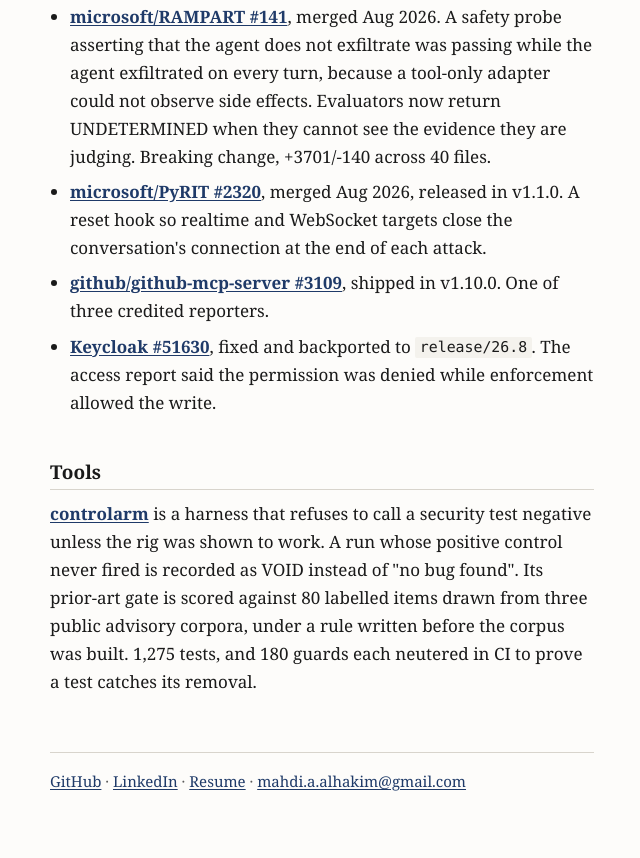
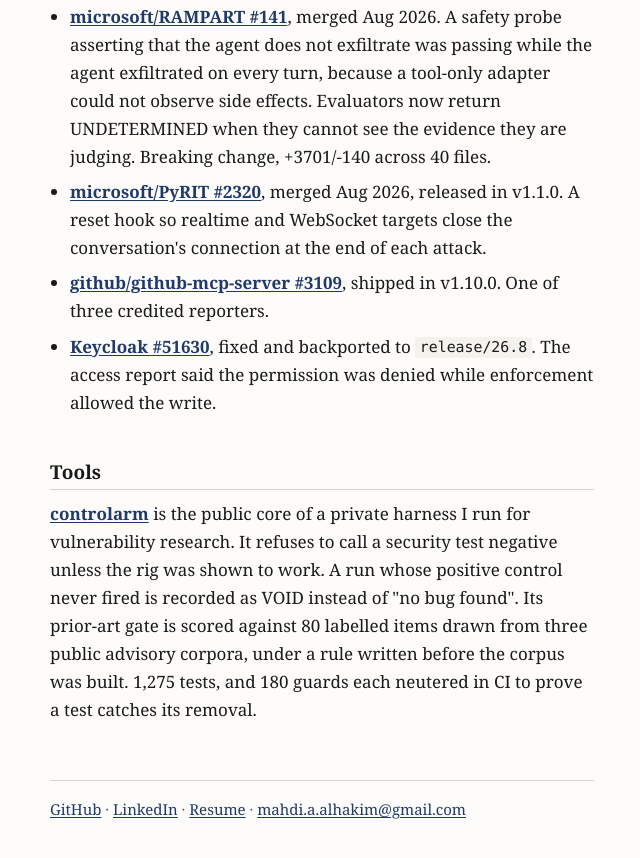
Before and after one commit to mahdi-al-hakim/mahdi-al-hakim.github.io, a plain HTML site: page index.html in a window 1280 px wide. Shown: the part 1827-2685 px from the top of the page, without its empty margins (318-958 px from the left). Drawn offline with Linux system fonts and the light colour scheme.

Commit message:
controlarm as the public core of a private harness; course line true to role

```diff
--- a/index.html
+++ b/index.html
@@ -64,8 +64,8 @@
   <code>release/26.8</code>. The access report said the permission was denied while enforcement allowed the write.</li>
 </ul>
 <h2>Tools</h2>
-<p><strong><a href="https://github.com/mahdi-al-hakim/controlarm">controlarm</a></strong> is a harness that refuses to call a
-security test negative unless the rig was shown to work. A run whose positive control never fired is
+<p><strong><a href="https://github.com/mahdi-al-hakim/controlarm">controlarm</a></strong> is the public core of a private harness I
+run for vulnerability research. It refuses to call a security test negative unless the rig was shown to work. A run whose positive control never fired is
 recorded as VOID instead of "no bug found". Its prior-art gate is scored against 80 labelled items drawn
 from three public advisory corpora, under a rule written before the corpus was built. 1,275 tests, and 180
 guards each neutered in CI to prove a test catches its removal.</p>
```
Also changed, not shown: 1 other file.
